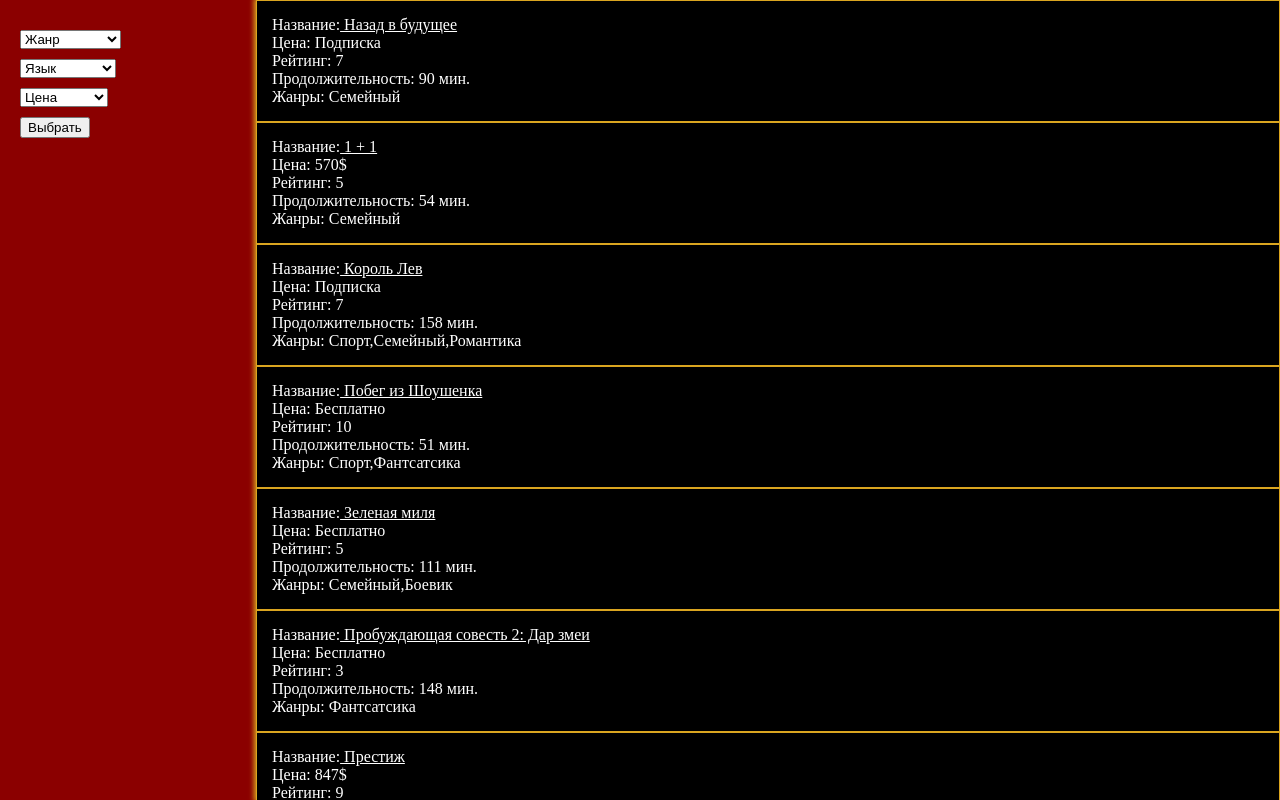
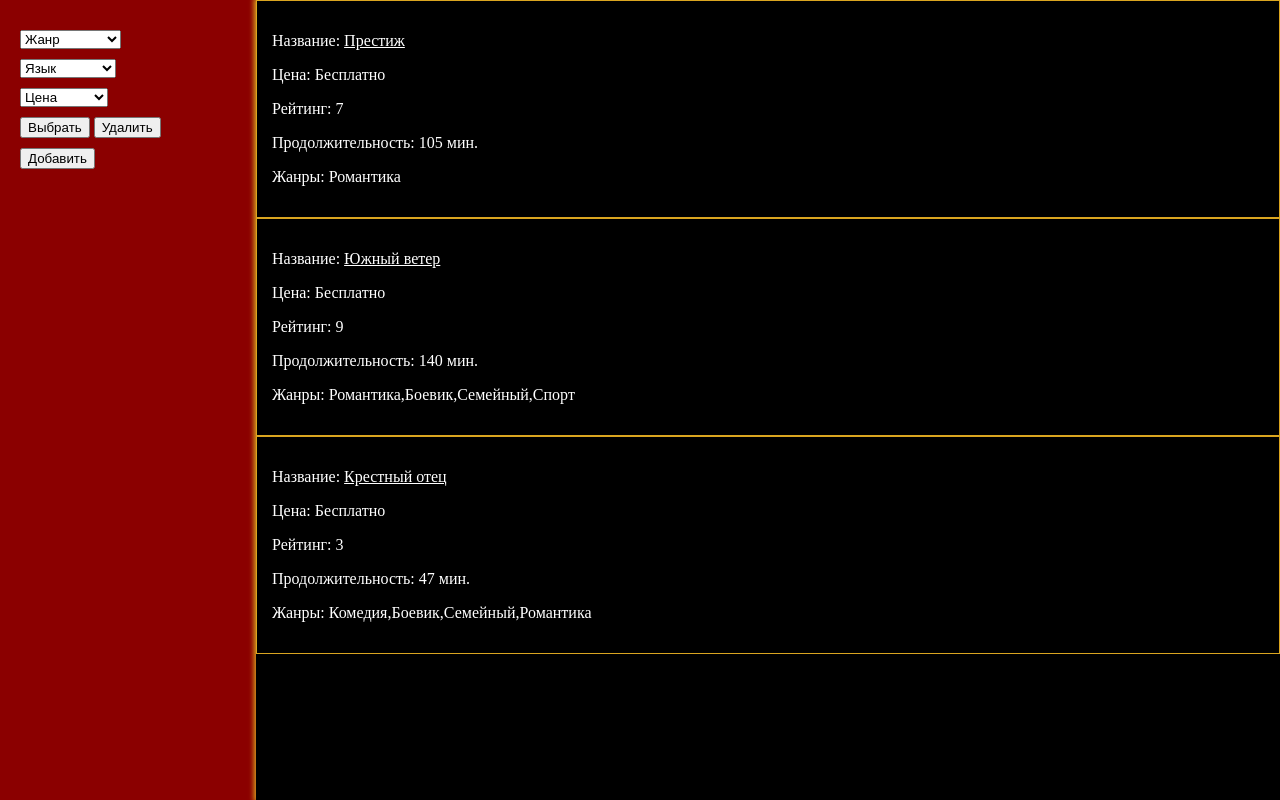
Before and after one commit to Gr0ome/Movies, a website built with webpack: page index.html in a window 1280 px wide. Both pictures are taken after a click on the button "Выбрать". Built offline with nearby package versions, Linux system fonts and the light colour scheme.

Commit message:
start of OOP

```diff
--- a/index.html
+++ b/index.html
@@ -23,8 +23,14 @@
         <option class="select-title" value="select-title">Цена</option>
       </select>
       <br />
-      <button class="select-button">
+      <button class="select-button" id="pick-button">
         Выбрать
+      </button>
+      <button class="select-button" id="delete-button">
+        Удалить
+      </button>
+      <button class="select-button" id="add-button">
+        Добавить
       </button>
     </div>
   </div>
--- /dev/null
+++ b/src/js/components/data.js
@@ -0,0 +1,194 @@
+import {
+  getRandomNumber,
+} from "../utils";
+
+const movieTitles = [
+  "За деревьями",
+  "Апгрейд",
+  "Южный ветер",
+  "Первому игроку приготовиться",
+  "Пассажиры",
+  "Человек будущего",
+  "Исходный код",
+  "Преступник",
+  "Посвященный",
+  "Пробуждающая совесть 2: Дар змеи",
+  "Побег из Шоушенка",
+  "Зеленая миля",
+  "Форрест Гамп",
+  "1 + 1",
+  "Начало",
+  "Король Лев",
+  "Бойцовский клуб",
+  "Крестный отец",
+  "Престиж",
+  "Игры разума",
+  "Интерстеллар",
+  "Властелин колец: Возвращение Короля",
+  "Гладиатор",
+  "Назад в будущее",
+  "Карты, деньги, два ствола",
+];
+
+const movieGenres = ["Боевик", "Ужасы", "Фантсатсика", "Романтика", "Комедия", "Семейный", "Спорт"];
+
+const movieLaguages = ["Английский", "Русский", "Украинский", "Французкий"];
+
+const movieQuality = ["HD 1080p", "4K", "2k", "HD"];
+
+const movieComments = [
+  "Жаль что так меняется озвучка с каждым сезоном,только к одной привыкнешь и тут опять. А так всё найс. 2 сезона за 2 недели хд",
+  "Отличный сериал! Великолепный сюжет, актеры. Все замечательно! Последняя серия 8 сезона - это Достойный финал достойного фильма!",
+  "Отличный сериал!",
+  "Супер сериал",
+  "Сериал для детей, муть",
+  "Мдааа.Конечно то что в жизни разошлись Самерхолдер и Добрев, положило жирный такой отпечаток на сценарий!Если бы не этот факт последних 2 сезона могли бы быть более достойными, и как последняя серия в которые впихнули всё что можно и нельзя!!! А так спасибо всем актёрам большое!",
+  "Елена Гилберт переживает трагедию – в автокатастрофе она потеряла родителей и брата. Брата она не теряла!!!!он принимает активное участие в жизни.Исправте, пожалуйста ",
+  "Сереал суппер! актёры, сюжет! Очень интересный! Единственный минус это ДУБЛЯЖ после второго сезона не очень!! У него сходство с сереалом ДРЕВНИЕ!! Про Клауса! Вобщем оценка 10/10",
+];
+
+const moviePrice = ["Подписка", "$", "Бесплатно"];
+
+const actors = [
+  {
+    name: "Tom Hardy",
+    photoUrl: "photo.url",
+  },
+  {
+    name: "Leonardo DiCaprio",
+    photoUrl: "photo.url",
+  },
+  {
+    name: "Matthew McConaughey",
+    photoUrl: "photo.url",
+  },
+  {
+    name: "Ryan Reynolds",
+    photoUrl: "photo.url",
+  },
+  {
+    name: "Christian Bale",
+    photoUrl: "photo.url",
+  },
+  {
+    name: "Hugh Jackman",
+    photoUrl: "photo.url",
+  },
+  {
+    name: "Mark Wahlberg",
+    photoUrl: "photo.url",
+  },
+  {
+    name: "James McAvoy",
+    photoUrl: "photo.url",
+  },
+  {
+    name: "Scarlett Johansson",
+    photoUrl: "photo.url",
+  },
+  {
+    name: "Natalie Portman",
+    photoUrl: "photo.url",
+  },
+];
+
+const RULES = {
+  MOVIE: {
+    MAX: {
+      QUANTITY: 25,
+      PRICE: 1000,
+      DURATION: 180,
+      ACTORS_QUANTITY: 10,
+    },
+    MIN: {
+      DURATION: 20,
+    },
+  },
+};
+
+function setNumberArray(length) {
+  const arr = [];
+
+  while (arr.length < length) {
+    const randNumber = getRandomNumber(0, length);
+
+    if (!arr.includes(randNumber)) {
+      arr.push(randNumber);
+    }
+  }
+
+  return arr;
+}
+
+function setArrayFromArray(length, array) {
+  const arr = [];
+
+  while (arr.length < length) {
+    const randArrayValue = array[getRandomNumber(0, array.length - 1)];
+
+    if (!arr.includes(randArrayValue)) {
+      arr.push(randArrayValue);
+    }
+  }
+
+  return arr;
+}
+
+function Movie(movie) {
+  this.id = movie.id;
+  this.name = movie.name;
+  this.price = movie.price;
+  this.rating = movie.rating;
+  this.duration = movie.duration;
+  this.genre = movie.genre;
+  this.description = movie.description;
+  this.languages = movie.languages;
+  this.actors = movie.actors;
+  this.videoQuality = movie.videoQuality;
+  this.recommended = movie.recommended;
+  this.reviews = movie.reviews;
+  this.videoSrc = movie.videoSrc;
+}
+
+function getRandomMovie(i) {
+  const randomMovie = {
+    id: i,
+    name: movieTitles[getRandomNumber(0, RULES.MOVIE.MAX.QUANTITY - 1)],
+    price: moviePrice[getRandomNumber(0, moviePrice.length - 1)],
+    rating: getRandomNumber(1, 10),
+    duration: getRandomNumber(RULES.MOVIE.MIN.DURATION, RULES.MOVIE.MAX.DURATION),
+    genre: setArrayFromArray(getRandomNumber(1, 4), movieGenres),
+    description: "Описание",
+    languages: setArrayFromArray(getRandomNumber(1, 3), movieLaguages),
+    actors: setArrayFromArray(getRandomNumber(0, RULES.MOVIE.MAX.ACTORS_QUANTITY - 1), actors),
+    videoQuality: movieQuality[getRandomNumber(0, movieQuality.length - 1)],
+    recommended: setNumberArray(5),
+    reviews: setArrayFromArray(getRandomNumber(1, 4), movieComments),
+    videoSrc: "video.url",
+  };
+
+  if (randomMovie.price === "$") {
+    randomMovie.price = `${getRandomNumber(1, RULES.MOVIE.MAX.PRICE)}$`;
+  }
+
+  return randomMovie;
+}
+
+function getMovies(moviesQuantity) {
+  const movieArray = [];
+
+  // eslint-disable-next-line no-plusplus
+  for (let i = 0; i < moviesQuantity; i++) {
+    const movie = new Movie(getRandomMovie(i));
+    movieArray.push(movie);
+  }
+
+  return movieArray;
+}
+
+export {
+  movieGenres,
+  movieLaguages,
+  moviePrice,
+  getMovies,
+};
--- /dev/null
+++ b/src/js/components/movies.js
@@ -0,0 +1,98 @@
+/* eslint-disable no-console */
+/* eslint-disable no-underscore-dangle */
+import {
+  movieGenres,
+  movieLaguages,
+  moviePrice,
+  getMovies,
+} from "./data";
+
+class Movies {
+  constructor(movies) {
+    this.movies = movies;
+  }
+
+  _isPropSelect(movieId, property) {
+    const selectedValue = document.querySelector(`#${property}-sel`).value;
+
+    if (selectedValue === "select-title") return true;
+
+    switch (property) {
+      case "genre":
+        return this.movies[movieId].genre.includes(movieGenres[selectedValue]);
+      case "price":
+        return this.movies[movieId].price.includes(moviePrice[selectedValue]);
+      case "languages":
+        return this.movies[movieId].languages.includes(movieLaguages[selectedValue]);
+      default:
+        return false;
+    }
+  }
+
+  getTemplate() {
+    let col = "";
+
+    for (const movieId in this.movies) {
+      if (
+        this._isPropSelect(movieId, "genre")
+        && this._isPropSelect(movieId, "price")
+        && this._isPropSelect(movieId, "languages")
+      ) {
+        const selectedMovie = this.movies[movieId];
+
+        let row = "";
+
+        row = `<div class="movie-from-list">
+                 <p>Название:
+                   <a
+                     class="title-link"
+                     href="movie.html?id=${selectedMovie.id}"
+                     title="Перейти к фильму">
+                     ${selectedMovie.name}
+                   </a>
+                 </p>
+                 <p>Цена: ${selectedMovie.price}</p>
+                 <p>Рейтинг: ${selectedMovie.rating}</p>
+                 <p>Продолжительность: ${selectedMovie.duration} мин.</p>
+                 <p>Жанры: ${selectedMovie.genre}</p>
+               </div>`;
+
+        col += row;
+      }
+    }
+
+    return col;
+  }
+
+  render(containerId) {
+    document.querySelector(`#${containerId}`).innerHTML = this.getTemplate();
+  }
+
+  edit(id, data) {
+    const index = this.movies.findIndex((movie) => movie.id === id);
+
+    this.movies[index] = Object.assign(this.movies[index], data);
+  }
+
+  delete(id) {
+    const index = this.movies.findIndex((movie) => movie.id === id);
+
+    this.movies.splice(index, 1);
+  }
+
+  addRandomMovies(quantity) {
+    const newMovies = getMovies(quantity);
+
+    for (const movieIndex in newMovies) {
+      const movie = newMovies[movieIndex];
+
+      movie.id = this.movies.length;
+
+      this.movies.push(movie);
+    }
+  }
+}
+
+export {
+  Movies,
+};
--- a/src/js/index.js
+++ b/src/js/index.js
@@ -1,6 +1,36 @@
-import { showMovieTitles, setOptionsIntoSelects } from "./html-fill";
+import { setOptionsIntoSelects } from "./html-fill";
+import { Movies } from "./components/movies";
+import { getMovies } from "./components/data";
 
 setOptionsIntoSelects();
-showMovieTitles();
+const allMovies = new Movies(getMovies(3));
 
-document.querySelector(".select-button").addEventListener("click", showMovieTitles);
+allMovies.render("movie-list");
+
+function deleteMovieFromMovies() {
+  // eslint-disable-next-line no-alert
+  const deleteIndex = +prompt("Укажите ID удаляемого объекта", "");
+
+  allMovies.delete(deleteIndex);
+  allMovies.render("movie-list");
+}
+
+function addMovieToMovies() {
+  // eslint-disable-next-line no-alert
+  const deleteIndex = +prompt("Укажите сколько объектов добавить", "0");
+
+  if (deleteIndex > 0) {
+    allMovies.addRandomMovies(deleteIndex);
+    allMovies.render("movie-list");
+  }
+}
+
+function pickButton() {
+  allMovies.render("movie-list");
+}
+
+document.querySelector("#delete-button").addEventListener("click", deleteMovieFromMovies);
+
+document.querySelector("#pick-button").addEventListener("click", pickButton);
+
+document.querySelector("#add-button").addEventListener("click", addMovieToMovies);
--- a/webpack.config.js
+++ b/webpack.config.js
@@ -8,5 +8,4 @@ module.exports = {
     path: path.resolve(__dirname, "public"),
     filename: "bundle.js",
   },
-  watch: true,
 };
```
Also changed, not shown: src/js/components/filters.js (added, +24 -0 lines), src/js/components/movie.js (added).
